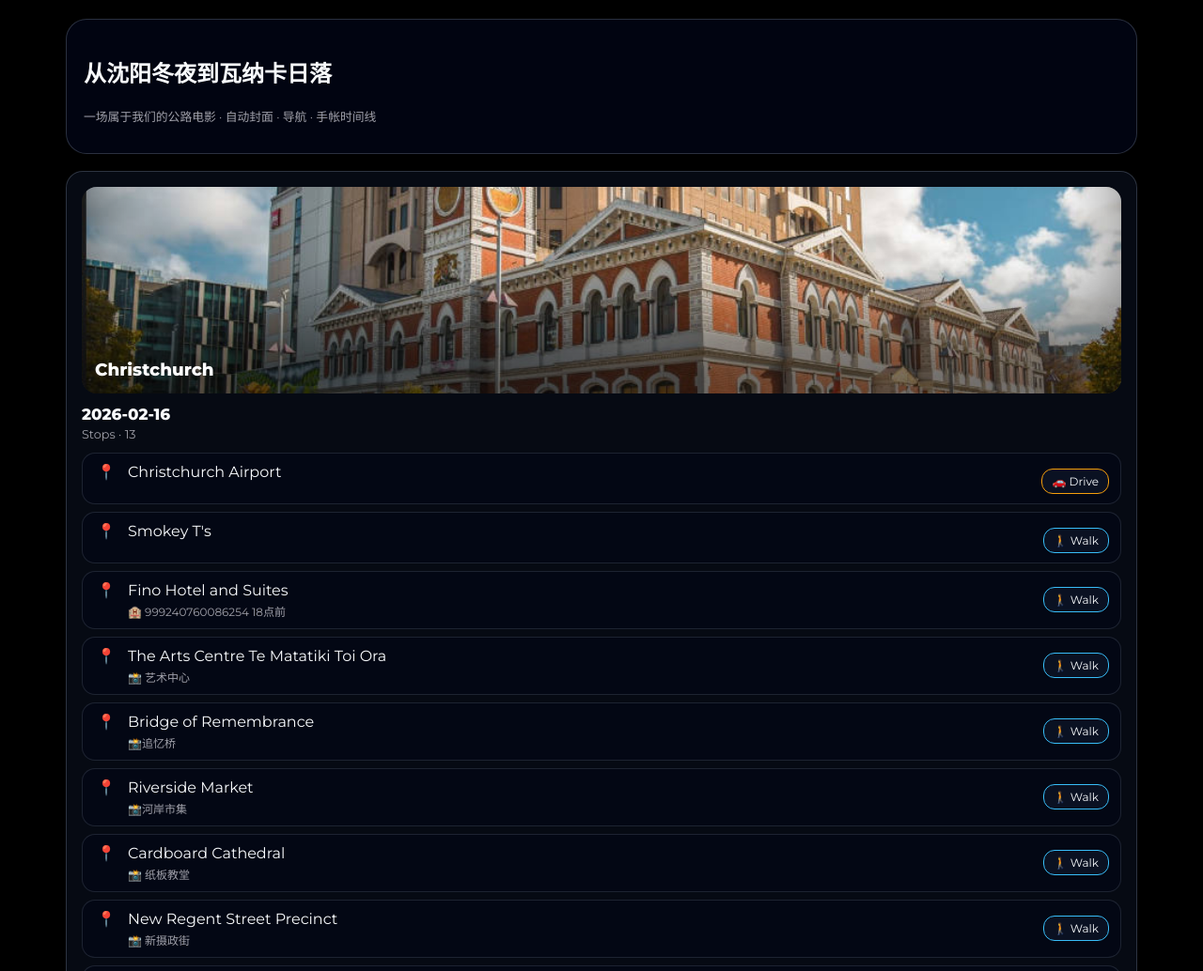
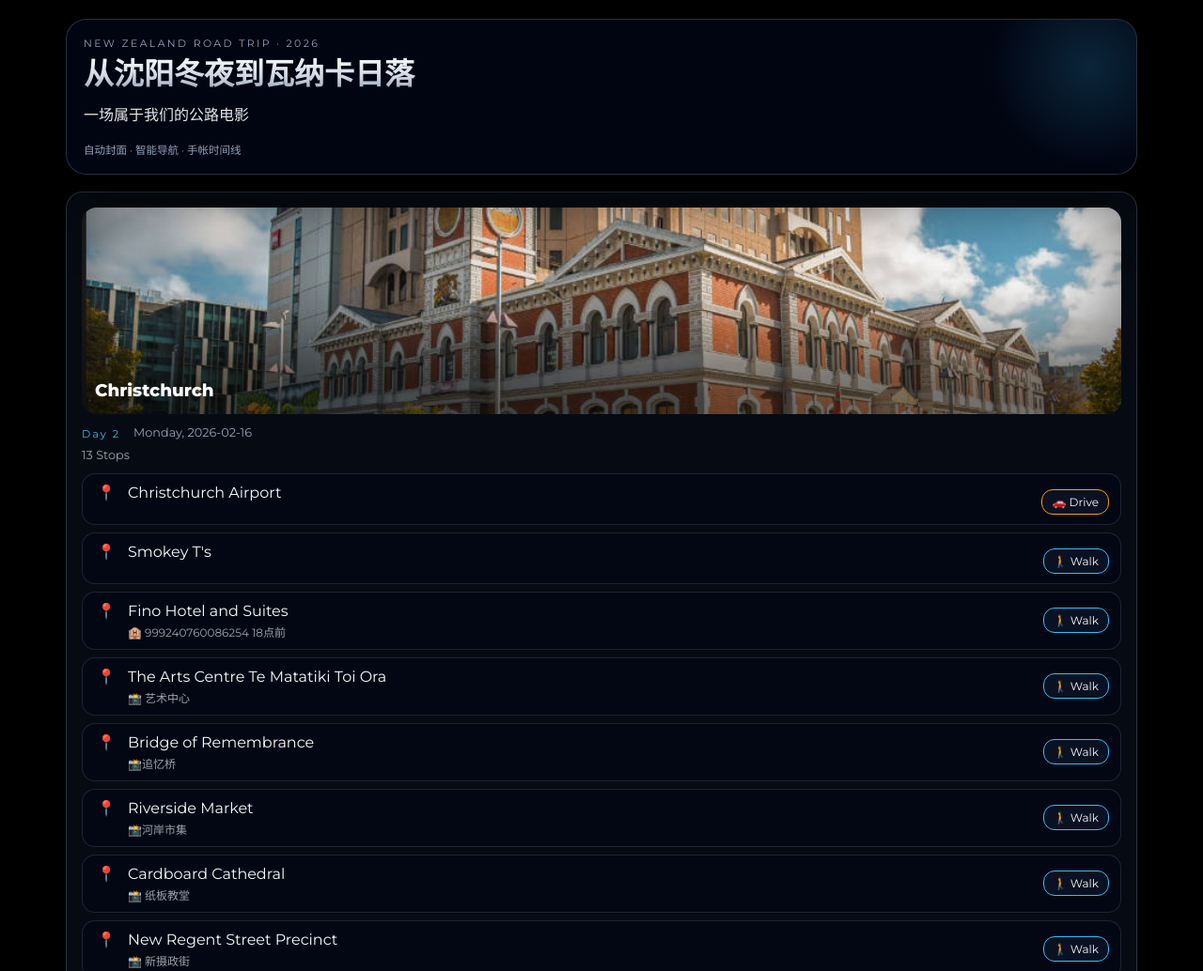
Before and after one commit to caoxi110/nz-trip, a plain HTML site: page index.html in a window 1280 px wide. Shown: the top 1034 px of the page at 94% size. Drawn offline with Linux system fonts and the light colour scheme.

Commit message:
Add files via upload

```diff
--- a/index.html
+++ b/index.html
@@ -126,16 +126,116 @@ a.btn.walk{border-color:var(--accent)}
   font-size:.75rem;
   margin-top:24px;
 }
+
+/* ===== Hero 高级电影感 ===== */
+.hero{
+  position:relative;
+  overflow:hidden;
+}
+
+.hero-eyebrow{
+  font-size:.68rem;
+  letter-spacing:.22em;
+  color:#94A3B8;
+  margin-bottom:8px;
+}
+
+.hero-title{
+  font-size:2.0rem;
+  font-weight:800;
+  line-height:1.12;
+  margin:0;
+  background:linear-gradient(
+    180deg,
+    #F8FAFC 0%,
+    #CBD5E1 60%,
+    #94A3B8 100%
+  );
+  -webkit-background-clip:text;
+  -webkit-text-fill-color:transparent;
+}
+
+.hero-sub{
+  margin-top:12px;
+  font-size:1rem;
+  color:#E5E7EB;
+}
+
+.hero-footnote{
+  margin-top:18px;
+  font-size:.72rem;
+  color:#94A3B8;
+}
+
+.hero::after{
+  content:"";
+  position:absolute;
+  right:-60px;
+  top:-60px;
+  width:220px;
+  height:220px;
+  background:radial-gradient(
+    circle,
+    rgba(56,189,248,.18),
+    rgba(56,189,248,0) 70%
+  );
+  pointer-events:none;
+}
+
+/* ===== Day Head（手帐章节风） ===== */
+
+.day-head{
+  display:flex;
+  align-items:flex-start;
+  gap:14px;
+  margin-bottom:8px;
+}
+
+.day-index{
+  font-size:.7rem;
+  letter-spacing:.18em;
+  color:var(--accent);
+  padding-top:2px;
+}
+
+.day-main{
+  line-height:1.25;
+}
+
+.day-date{
+  font-size:.8rem;
+  color:#94A3B8;
+}
+
+.day-place{
+  font-size:1.25rem;
+  font-weight:800;
+  margin-top:2px;
+}
+
+
 </style>
 </head>
 
 <body>
 <div class="wrap">
 
-<div class="card pad">
-  <h2>从沈阳冬夜到瓦纳卡日落</h2>
-  <div class="meta">一场属于我们的公路电影 · 自动封面 · 导航 · 手帐时间线</div>
+<div class="card pad hero">
+  <div class="hero-eyebrow">NEW ZEALAND ROAD TRIP · 2026</div>
+
+  <h1 class="hero-title">
+    从沈阳冬夜到瓦纳卡日落
+  </h1>
+
+  <div class="hero-sub">
+    一场属于我们的公路电影
+  </div>
+
+  <div class="hero-footnote">
+    自动封面 · 智能导航 · 手帐时间线
+  </div>
 </div>
+
 
 <div id="timeline"></div>
 
@@ -205,6 +305,16 @@ function emojiClass(line){
   if(/⏰/.test(line)) return "tag-time";
   return "";
 }
+function formatDateWithWeekday(dateStr){
+  const d = new Date(dateStr + "T00:00:00"); // 防止时区偏移
+  const weekdays = [
+    "Sunday","Monday","Tuesday","Wednesday",
+    "Thursday","Friday","Saturday"
+  ];
+  const wd = weekdays[d.getDay()];
+  return `${wd}, ${dateStr}`;
+}
+
 function parseTimeline(text){
   return text.split("\n").map(l=>{
     const m=l.match(/^([0-9:＋+–\-]+)\s*[｜| ]?(.*)$/);
@@ -232,7 +342,18 @@ const cover = getCoverByDate(
     coverDiv.textContent=cover.t;
     box.appendChild(coverDiv);
 
-    box.innerHTML+=`<h3>${day.date}</h3><div class="meta">Stops · ${day.stops.length}</div>`;
+// Day 编号：从 Day 2 开始
+const dayIndex = data.indexOf(day) + 2;
+
+box.innerHTML += `
+  <div class="day-head">
+    <div class="day-index">Day ${dayIndex}</div>
+    <div class="day-main">
+<div class="day-date">${formatDateWithWeekday(day.date)}</div>
+    </div>
+  </div>
+  <div class="meta">${day.stops.length} Stops</div>
+`;
 
     day.stops.forEach((s,i)=>{
       const stop=document.createElement("div");
```
